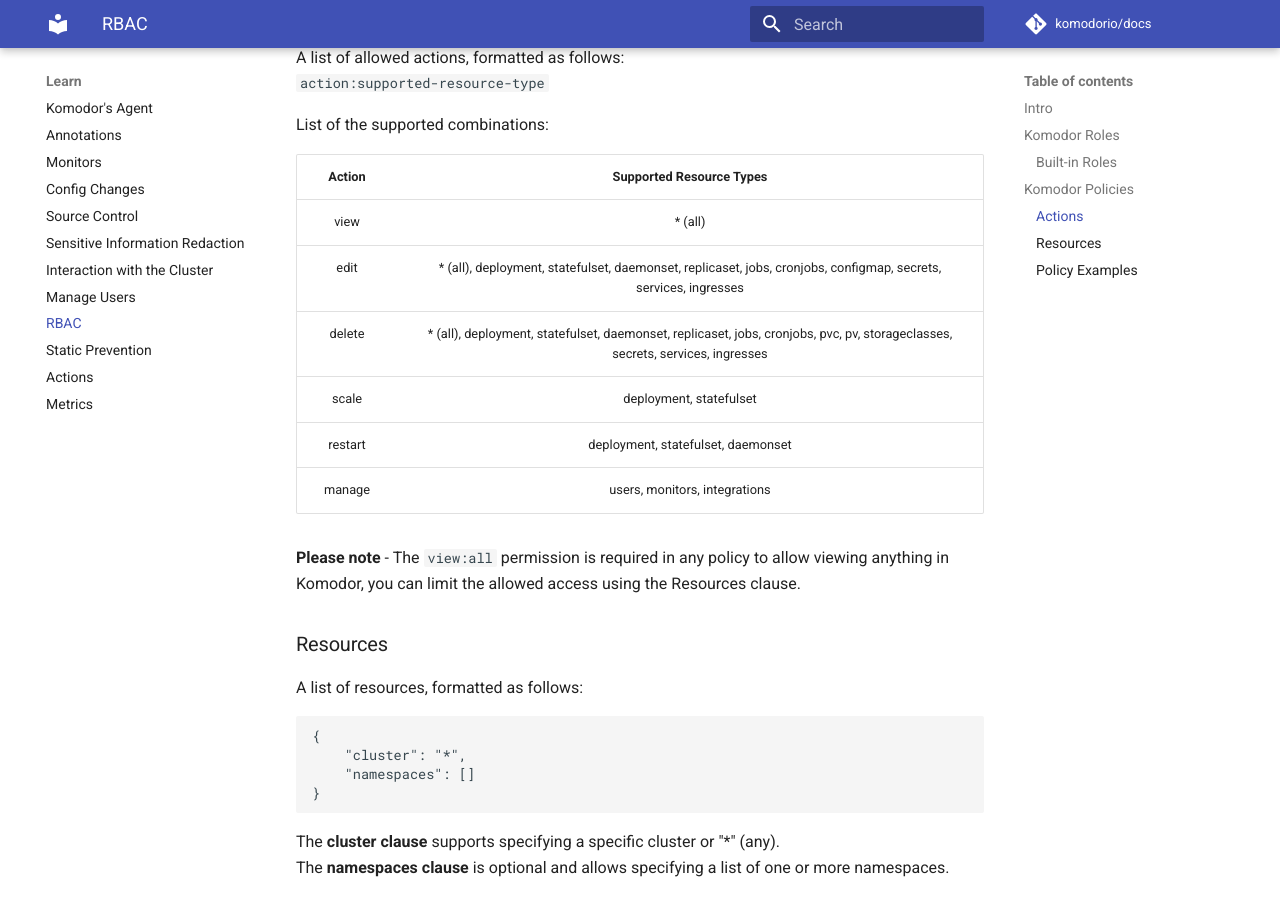
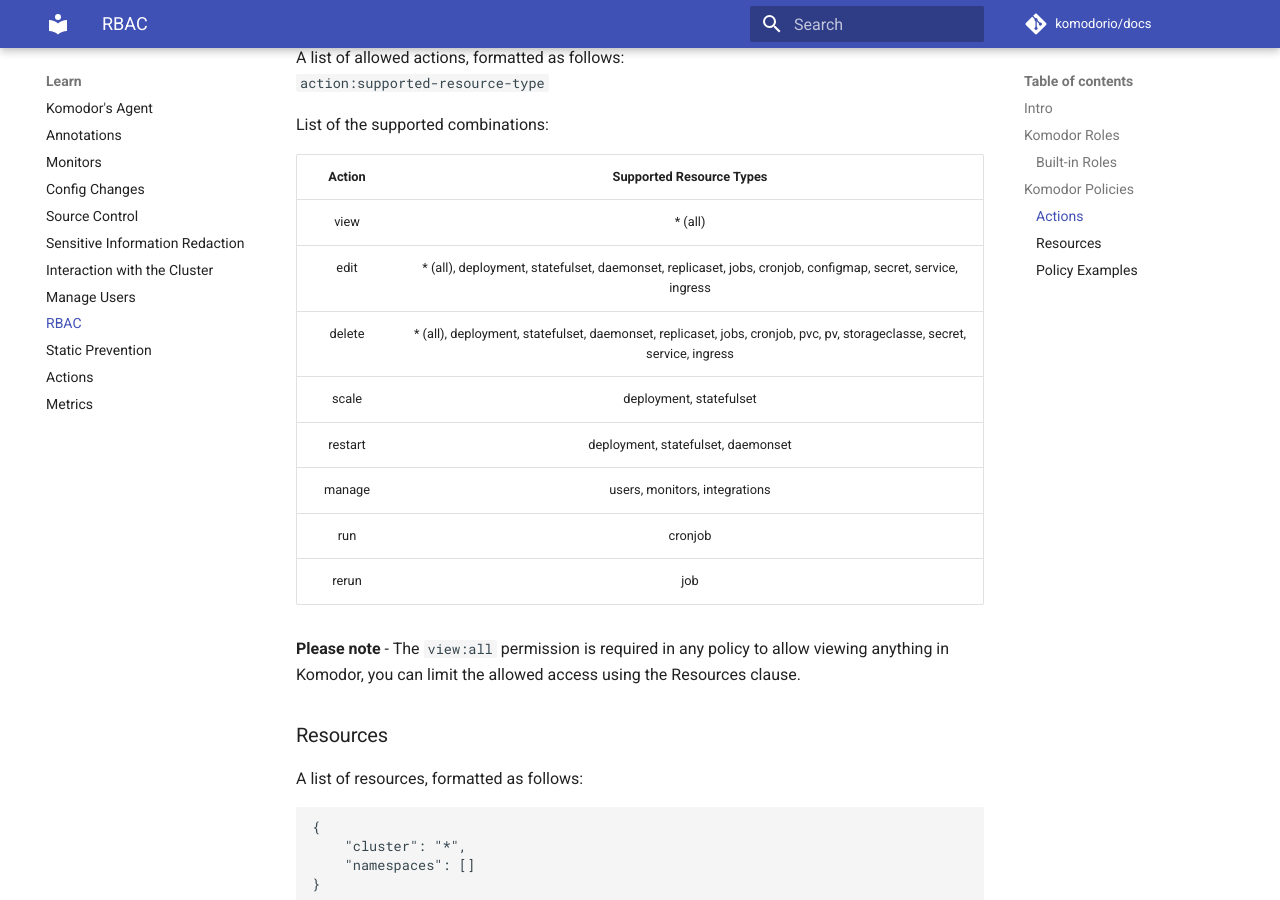
Before and after one commit to komodorio/docs, an MkDocs documentation site: the page built from docs/Learn/RBAC.md, in a window 1280 px wide and 900 px high, scrolled down 1103 px. Built offline with MkDocs 1.6.1 and Material for MkDocs 9.7.7, drawn with Linux system fonts in a browser that asks for light colours; comment, search, counter and statistics services are not loaded.

Commit message:
adding run/rerun

```diff
--- a/docs/Learn/RBAC.md
+++ b/docs/Learn/RBAC.md
@@ -35,14 +35,16 @@ A list of allowed actions, formatted as follows:
 
 List of the supported combinations:
 
-|  Action 	|                                                    Supported Resource Types                                                    	|
-|:-------:	|:------------------------------------------------------------------------------------------------------------------------------:	|
-|   view  	| * (all)                                                                                                                        	|
-|   edit  	| * (all), deployment, statefulset, daemonset, replicaset, jobs, cronjobs, configmap, secrets, services, ingresses               	|
-|  delete 	| * (all), deployment, statefulset, daemonset, replicaset, jobs, cronjobs, pvc, pv, storageclasses, secrets, services, ingresses 	|
-|  scale  	| deployment, statefulset                                                                                                        	|
-| restart 	| deployment, statefulset, daemonset                                                                                             	|
-|  manage 	| users, monitors, integrations                                                                                                  	|
+|  Action 	|                                                 Supported Resource Types                                                 	|
+|:-------:	|:------------------------------------------------------------------------------------------------------------------------:	|
+| view    	| * (all)                                                                                                                  	|
+| edit    	| * (all), deployment, statefulset, daemonset, replicaset, jobs, cronjob, configmap, secret, service, ingress              	|
+| delete  	| * (all), deployment, statefulset, daemonset, replicaset, jobs, cronjob, pvc, pv, storageclasse, secret, service, ingress 	|
+| scale   	| deployment, statefulset                                                                                                  	|
+| restart 	| deployment, statefulset, daemonset                                                                                       	|
+| manage  	| users, monitors, integrations                                                                                            	|
+| run     	| cronjob                                                                                                                  	|
+| rerun   	| job                                                                                                                      	|
 
 **Please note** - The `view:all` permission is required in any policy to allow viewing anything in Komodor, you can limit the allowed access using the Resources clause.
 
```
